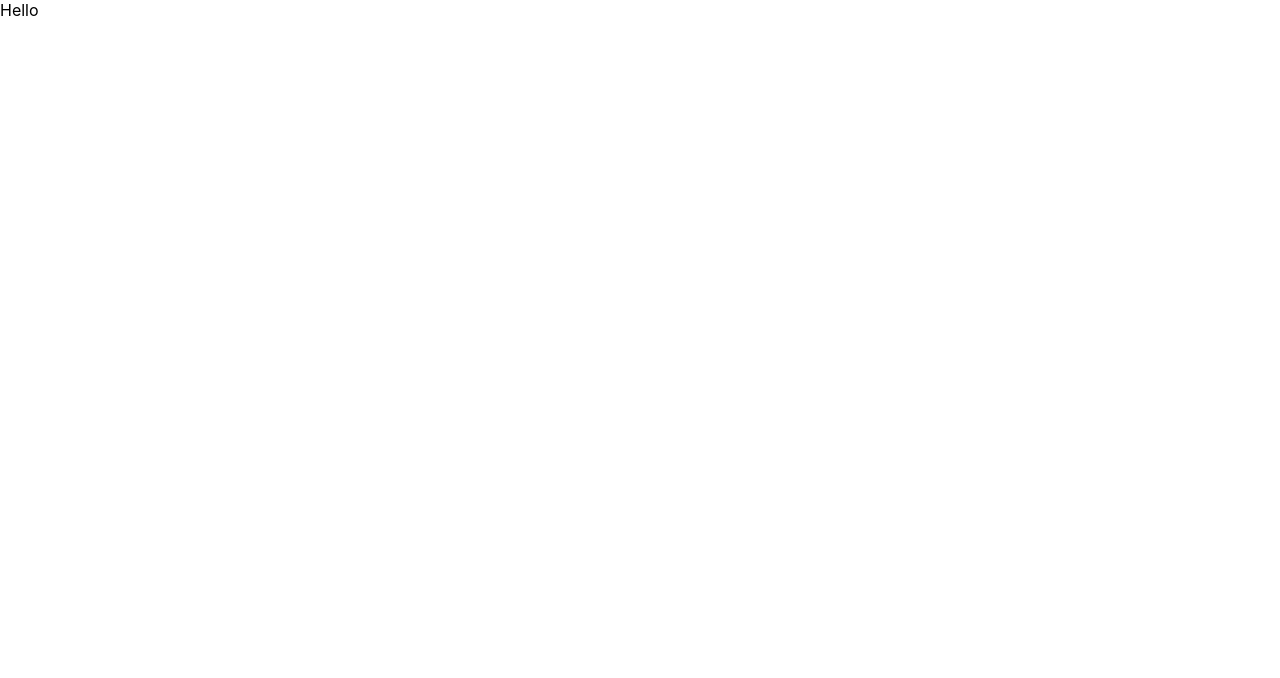
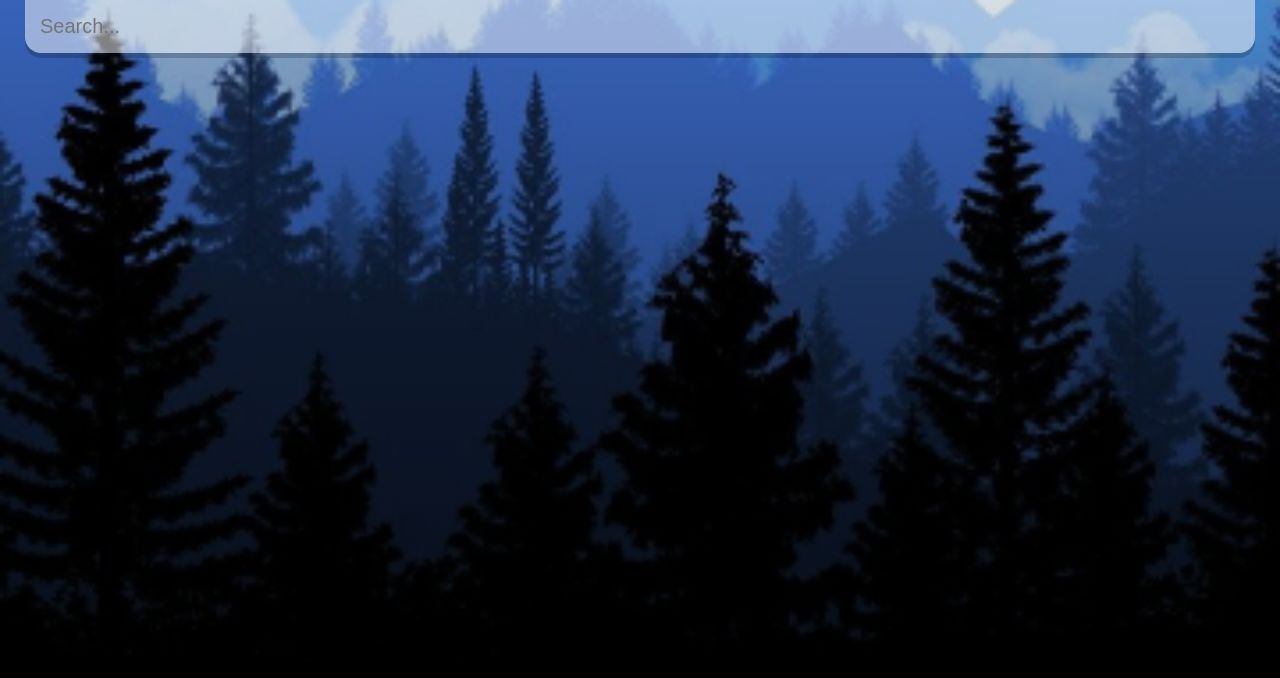
Before and after one commit to Tango55555/Weather-App, a React (Create React App) app: page / in a window 1280 px wide. Shown: the top 678 px of the page. Built offline with nearby package versions, Linux system fonts and the light colour scheme.

Commit message:
Added css styles and design

```diff
--- a/src/App.js
+++ b/src/App.js
@@ -1,8 +1,18 @@
+
+const api = {
+  key: "4aa4daefda3a270ad92d41458e8b35bd",
+  base:"https://api.openweathermap.org/data/2.5/"
+}
 
 function App() {
   return (
-    <div className="App">
-      Hello
+    <div className="app">
+      <main>
+        <div className="search-box">
+          <input type="text" className="search-bar" placeholder="Search..." />
+
+        </div>
+      </main>
     </div>
   );
 }
--- a/src/index.css
+++ b/src/index.css
@@ -1,13 +1,57 @@
-body {
+* {
   margin: 0;
-  font-family: -apple-system, BlinkMacSystemFont, 'Segoe UI', 'Roboto', 'Oxygen',
-    'Ubuntu', 'Cantarell', 'Fira Sans', 'Droid Sans', 'Helvetica Neue',
-    sans-serif;
-  -webkit-font-smoothing: antialiased;
-  -moz-osx-font-smoothing: grayscale;
+  padding: 0;
+  box-sizing: border-box;
 }
 
-code {
-  font-family: source-code-pro, Menlo, Monaco, Consolas, 'Courier New',
-    monospace;
+body {
+  font-family: 'montseratt', sans-serif;
 }
+
+.app {
+  background-image: url('./assets/cold-bg.jpg');
+  background-size: cover;
+  background-position: bottom;
+  transition: 0.4s ease-out;
+}
+
+.app.warm {
+  background-image: url('./assets/warm-bg.jpg');
+}
+
+main {
+  min-height: 100vh;
+  background-image: linear-gradient(to bottom, rgba(0, 0, 0, 0.2), rgba(0, 0, 0, 0.75));
+  padding: 25px;
+}
+
+.search-box {
+  width: 100%;
+  margin: 0 0 75px;
+}
+
+.search-box .search-bar {
+  display: block;
+  width: 100%;
+  padding: 15px;
+
+  appearance: none;
+  background: none;
+  border: none;
+  outline: none;
+
+  background-color: rgba(255, 255, 255, 0.5);
+  border-radius: 0px 0px 16px 16px;
+  margin-top: -25px;
+
+  box-shadow: 0px 5px rgba(0, 0, 0, 0.2);
+
+  color: #313131;
+  font-size: 20px;
+
+  transition: 0.4s ease;
+}
+
+.search-box .search-bar:focus {
+  background-color: rgba(255, 255, 255, 0.75);
+}
```
Also changed, not shown: src/assets/cold-bg.jpg (added), src/assets/warm-bg.jpg (added).
